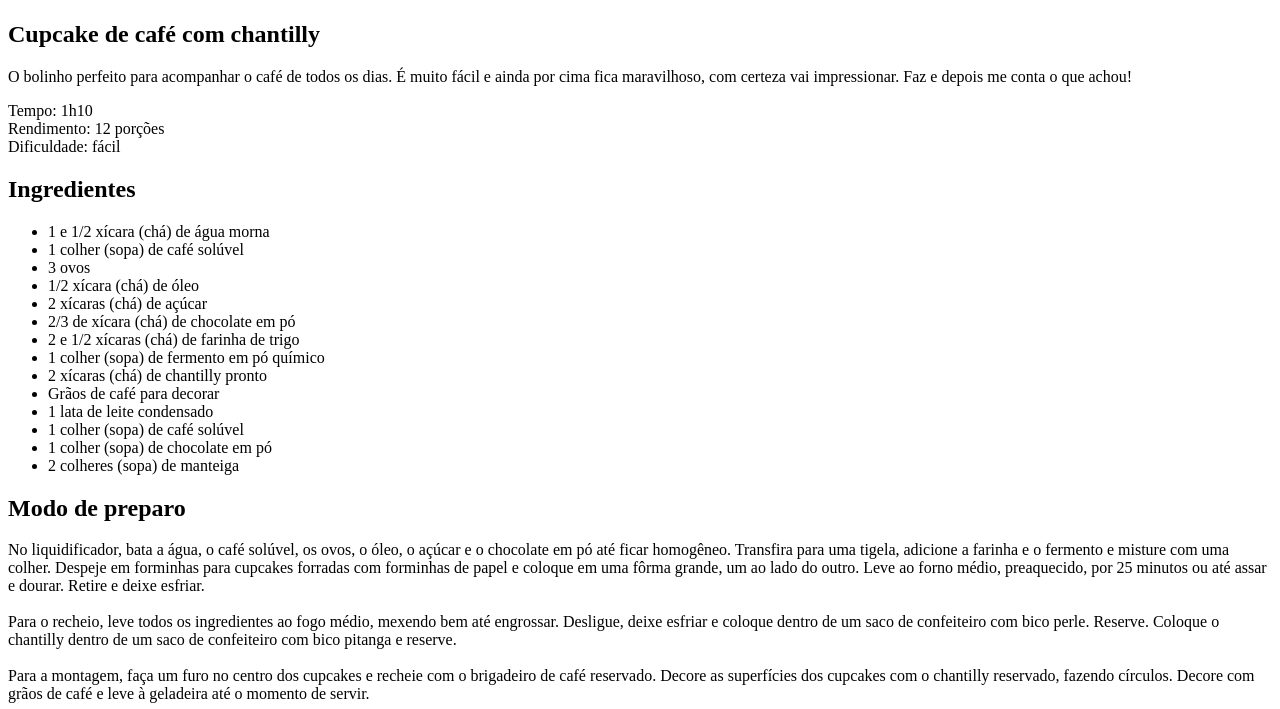
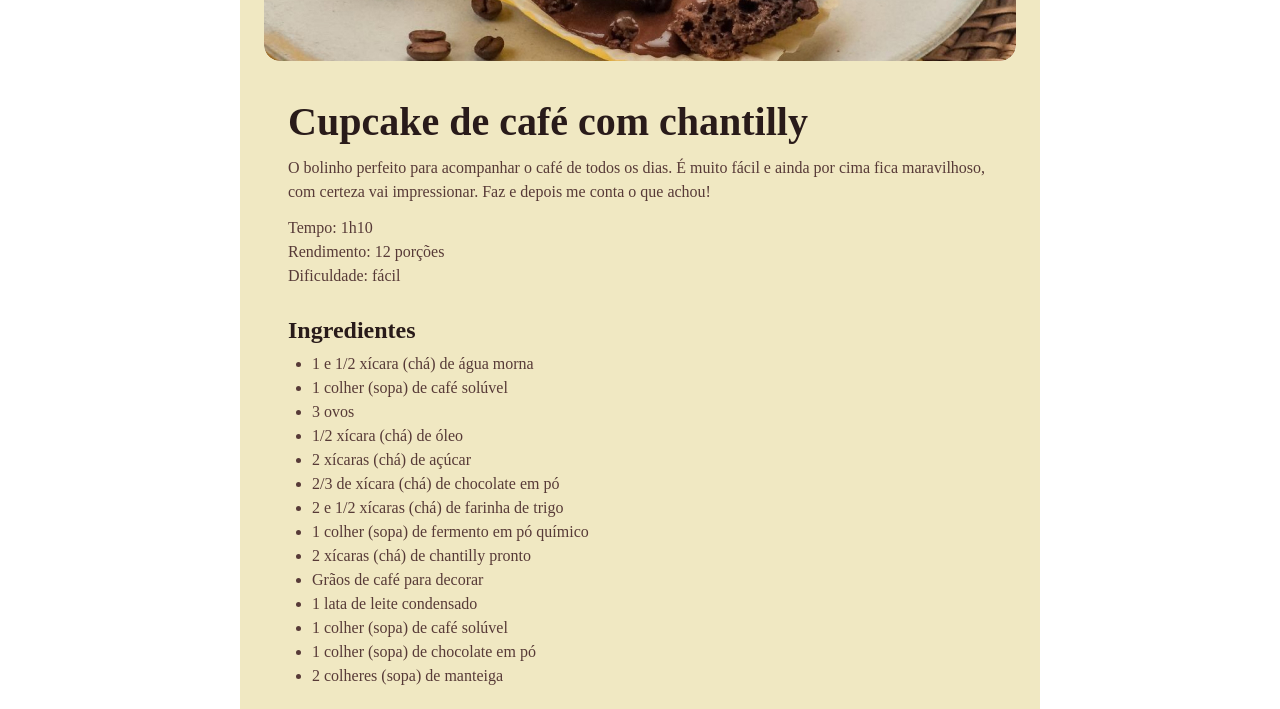
Before and after one commit to aliicezzz/cupcake-recipe, a plain HTML site: page index.html in a window 1280 px wide. Shown: the part 411-1120 px from the top of the page. Drawn offline with Linux system fonts and the light colour scheme; a web font is replaced by a local one.

Commit message:
feat: add footer and some css styles

```diff
--- a/index.html
+++ b/index.html
@@ -1,20 +1,34 @@
 <!DOCTYPE html>
-<html lang=pt-br">
+<html lang="pt-br">
   <head>
-    <meta charset="UTF-8">
-    <meta name="viewport" content="width=device-width, initial-scale=1.0">
+    <link rel="preconnect" href="https://fonts.googleapis.com" />
+    <link rel="preconnect" href="https://fonts.gstatic.com" crossorigin />
+    <meta charset="UTF-8" />
+    <meta name="viewport" content="width=device-width, initial-scale=1.0" />
     <title>Página de receita</title>
-    <link rel="stylesheet" href="style.css">
+    <link rel="stylesheet" href="style.css" />
+    <link
+    href="https://fonts.googleapis.com/css2?family=Alice&display=swap"
+    rel="stylesheet"
+  />
   </head>
   <body>
     <div id="page">
-      <img src="assets/main-image.jpg" alt="imagem de um cucake com chantilly">
+      <img
+        src="assets/main-image.jpg"
+        alt="Imagem de um cupcake com grãos de café e um chantilly"
+      />
       <main>
         <section id="about">
           <h1>Cupcake de café com chantilly</h1>
-            <p>O bolinho perfeito para acompanhar o café de todos os dias. É muito fácil e ainda por cima fica maravilhoso, com certeza vai impressionar. Faz e depois me conta o que achou!</p>
-            <p> Tempo: 1h10 <br>
-                Rendimento: 12 porções<br>
+          <p>
+            O bolinho perfeito para acompanhar o café de todos os dias. É muito
+            fácil e ainda por cima fica maravilhoso, com certeza vai
+            impressionar. Faz e depois me conta o que achou!
+          </p>
+          <p>
+            Tempo: 1h10 <br />
+            Rendimento: 12 porções <br />
             Dificuldade: fácil
           </p>
         </section>
@@ -40,12 +54,31 @@
         <section id="preparation">
           <h2>Modo de preparo</h2>
           <p>
-                No liquidificador, bata a água, o café solúvel, os ovos, o óleo, o açúcar e o chocolate em pó até ficar homogêneo. Transfira para uma tigela, adicione a farinha e o fermento e misture com uma colher. Despeje em forminhas para cupcakes forradas com forminhas de papel e coloque em uma fôrma grande, um ao lado do outro. Leve ao forno médio, preaquecido, por 25 minutos ou até assar e dourar. Retire e deixe esfriar. <br><br>
-                Para o recheio, leve todos os ingredientes ao fogo médio, mexendo bem até engrossar. Desligue, deixe esfriar e coloque dentro de um saco de confeiteiro com bico perle. Reserve. Coloque o chantilly dentro de um saco de confeiteiro com bico pitanga e reserve. <br><br>
-                Para a montagem, faça um furo no centro dos cupcakes e recheie com o brigadeiro de café reservado. Decore as superfícies dos cupcakes com o chantilly reservado, fazendo círculos. Decore com grãos de café e leve à geladeira até o momento de servir.
+            No liquidificador, bata a água, o café solúvel, os ovos, o óleo, o
+            açúcar e o chocolate em pó até ficar homogêneo. Transfira para uma
+            tigela, adicione a farinha e o fermento e misture com uma colher.
+            Despeje em forminhas para cupcakes forradas com forminhas de papel e
+            coloque em uma fôrma grande, um ao lado do outro. Leve ao forno
+            médio, preaquecido, por 25 minutos ou até assar e dourar. Retire e
+            deixe esfriar.
+            <br /><br />
+            Para o recheio, leve todos os ingredientes ao fogo médio, mexendo
+            bem até engrossar. Desligue, deixe esfriar e coloque dentro de um
+            saco de confeiteiro com bico perle. Reserve. Coloque o chantilly
+            dentro de um saco de confeiteiro com bico pitanga e reserve
+            <br /><br />
+            Para a montagem, faça um furo no centro dos cupcakes e recheie com o
+            brigadeiro de café reservado. Decore as superfícies dos cupcakes com
+            o chantilly reservado, fazendo círculos. Decore com grãos de café e
+            leve à geladeira até o momento de servir.
           </p>
         </section>
       </main>
     </div>
+
+    <footer>
+      Feito com <img src="assets/heart.svg" alt="Coraçãozinho fofinho" /> pela Alice
+    </footer>
+
   </body>
 </html>
--- a/style.css
+++ b/style.css
@@ -1,12 +1,69 @@
+* {
+  margin: 0;
+  padding: 0;
+}
+
+:root {
+    font-family: "Alice", serif;
+    line-height: 150%;
+    color: #573a37;
+}
+
 body {
     background-image: url(assets/bg-image.jpg);
-    background-size: cover; // cobre toda a area visivel
+    background-size: cover;
 }
 
 #page {
-
+    box-sizing: border-box;
+    width: 800px;
+    padding: 24px;
+    background-color: #f0e8c2;
+    border-radius: 24px;
+    margin: 48px auto 28px;
 }
 
 img {
-    border-radius: 16px
+    border-radius: 16px;
 }
+
+main {
+    padding: 24px;
+}
+
+section + section {
+  margin-top: 24px;
+}
+
+#about p + p {
+  margin-top: 12px;
+}
+
+h1 {
+    line-height: 140%;
+    font-size: 40px;
+}
+
+h2 {
+    font-size: 24px;
+}
+
+h1, h2 {
+    color: #291B1A;
+    margin-bottom: 4px;
+    line-height: 150%;
+}
+
+ul {
+  padding-left: 24px;
+}
+
+footer {
+  color: #291B1A;
+  text-align: center;
+  padding-bottom: 48px;
+}
+
+footer img {
+  vertical-align: middle;
+}
```
Also changed, not shown: assets/heart.svg (added). Lines whose indentation alone changed are shown as unchanged.
